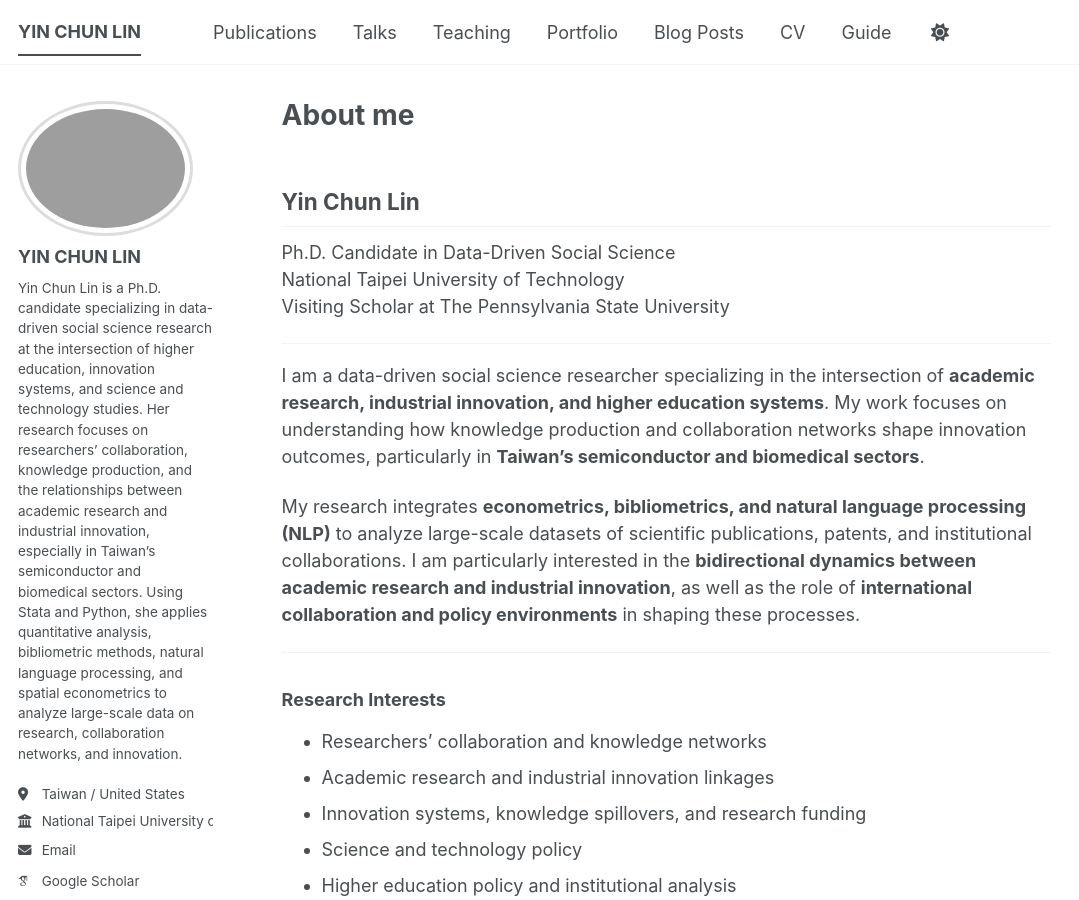
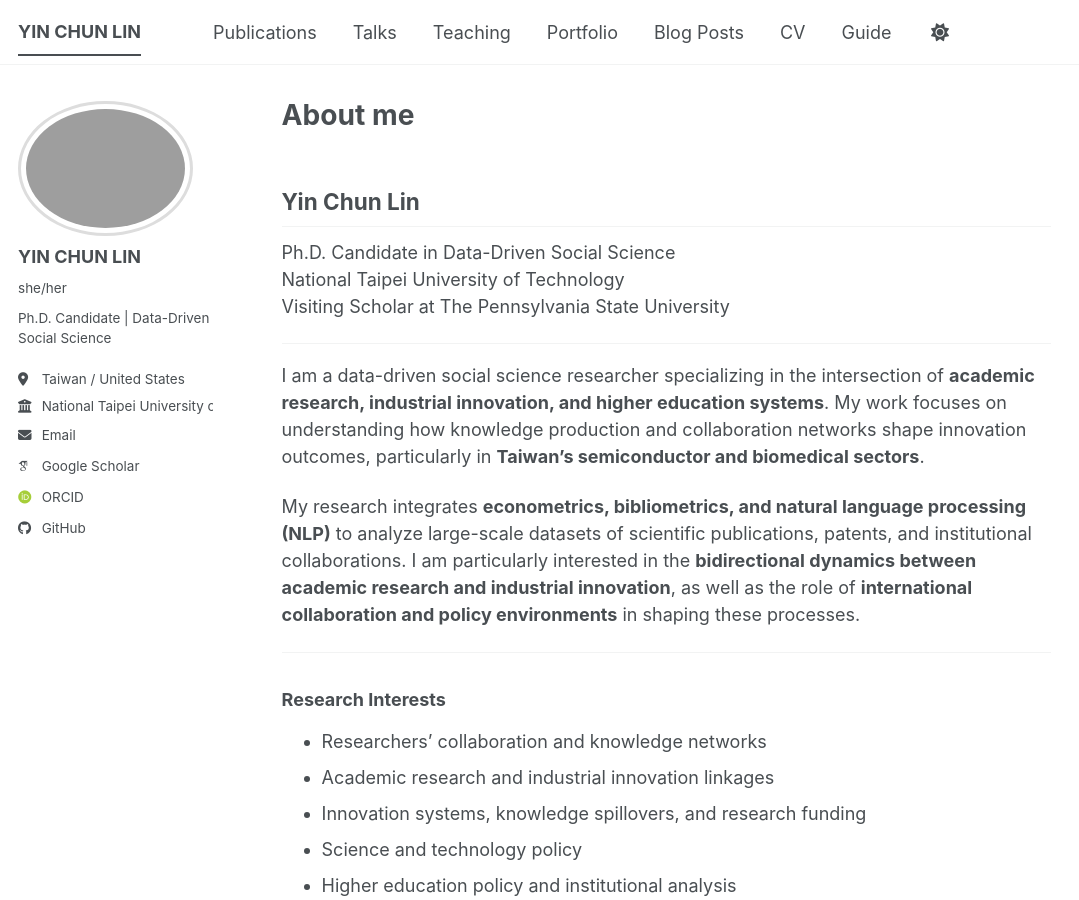
Before and after one commit to Christina0824/yinchun.github.io, a Jekyll site: the page built from _pages/about.md, in a window 1280 px wide and 900 px high. Shown: the whole window, without its empty margins (0-1079 px from the left). Built offline with Jekyll 4.4.1, drawn with Linux system fonts in a browser that asks for light colours; some web fonts are replaced; a script bundle is joined from its source files by our own code; library files that are not in the unit come from our copies.

Commit message:
Revise author details in _config.yml
Updated author bio and pronouns in configuration.

```diff
--- a/_config.yml
+++ b/_config.yml
@@ -25,8 +25,8 @@
   # Biographic information
   avatar           : "profile.png"
   name             : "YIN CHUN LIN"
-  pronouns         : # example: "she/her"
-  bio              : "Yin Chun Lin is a Ph.D. candidate specializing in data-driven social science research at the intersection of higher education, innovation systems, and science and technology studies. Her research focuses on researchers’ collaboration, knowledge production, and the relationships between academic research and industrial innovation, especially in Taiwan’s semiconductor and biomedical sectors. Using Stata and Python, she applies quantitative analysis, bibliometric methods, natural language processing, and spatial econometrics to analyze large-scale data on research, collaboration networks, and innovation."
+  pronouns         : "she/her"
+  bio              : "Ph.D. Candidate | Data-Driven Social Science"
   location         : "Taiwan / United States"
   employer         : "National Taipei University of Technology & Penn State University"
   uri              : # URL
```
